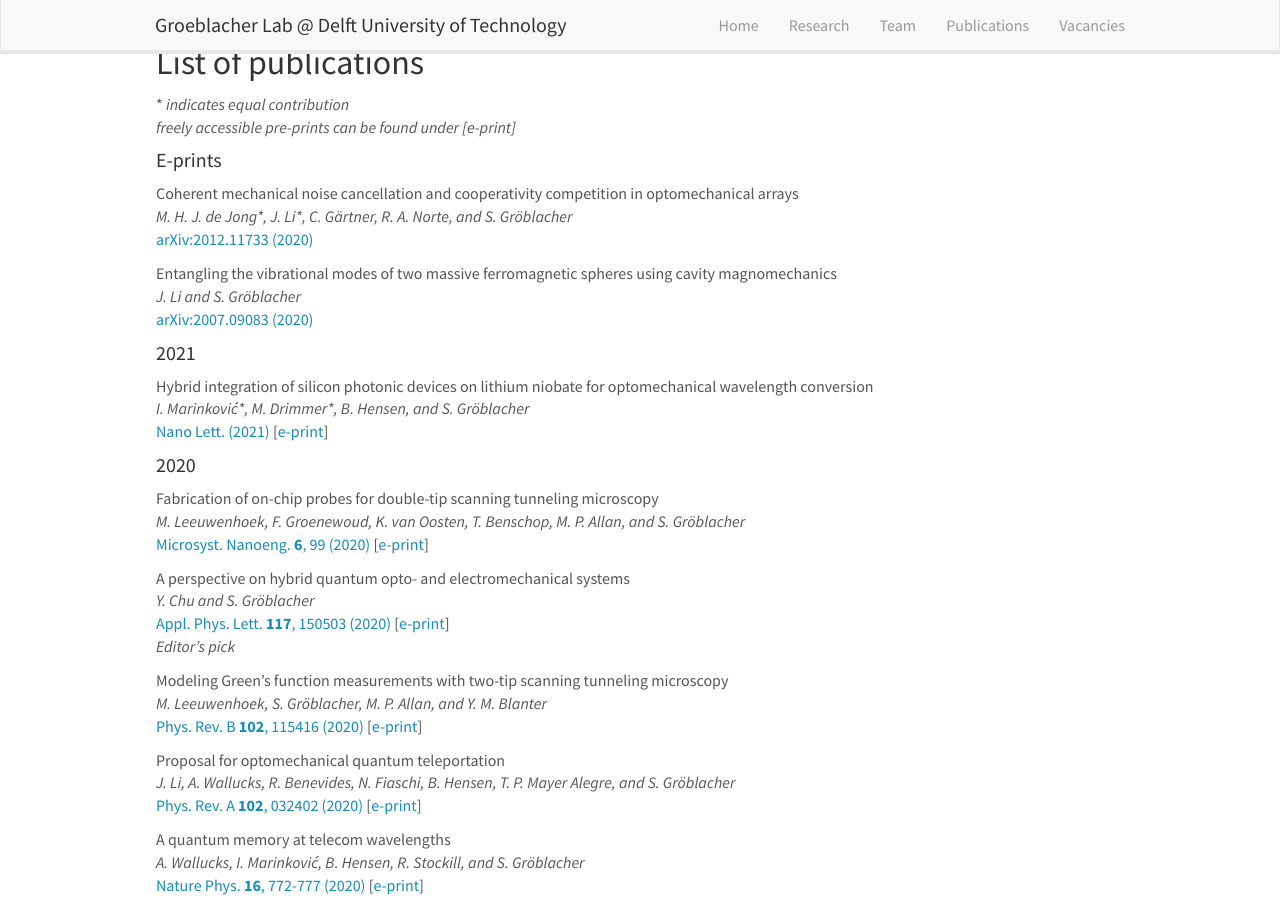
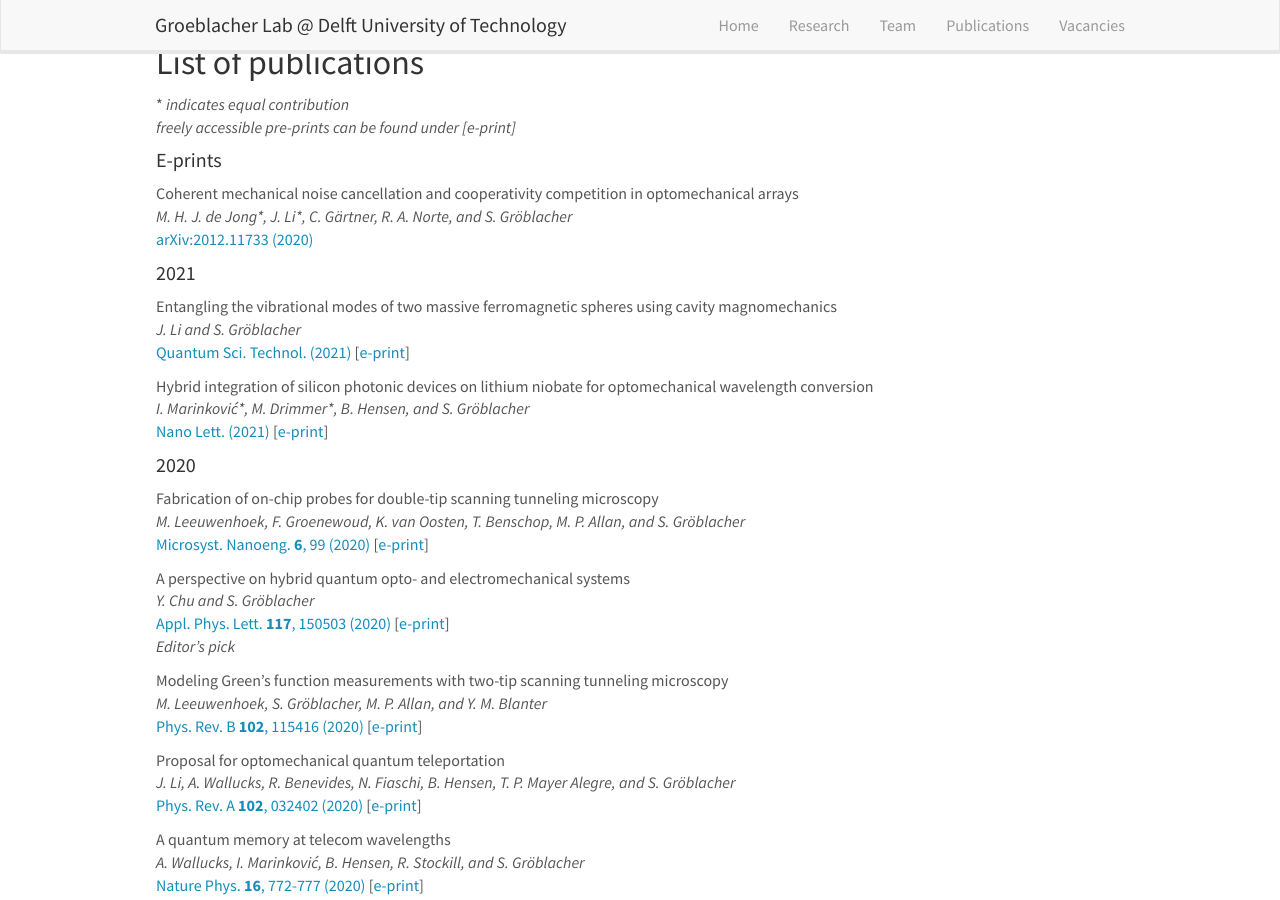
Before and after one commit to sgroeblacher/groeblacherlab, a Jekyll site: the page built from _pages/publications.md, in a window 1280 px wide and 900 px high, scrolled down 2630 px. Built offline with Jekyll 4.4.1, drawn with Linux system fonts in a browser that asks for light colours; nearby versions of some CDN libraries.

Commit message:
modified:   _data/publist.yml 	modified:   documents/CV_SGroeblacher.pdf

```diff
--- a/_data/publist.yml
+++ b/_data/publist.yml
@@ -17,14 +17,14 @@
   description:
   authors: J. Li and S. Gröblacher
   link:
-    url: https://arxiv.org/abs/2007.09083
-    display: arXiv:2007.09083 (2020)
-  arxiv: 0
-  eprint:
+    url: https://doi.org/10.1088/2058-9565/abd982
+    display: Quantum Sci. Technol. (2021)
+  arxiv: 1
+  eprint: https://arxiv.org/abs/2007.09083
   highlight: 0
   news2:
-  newyear: 0
-  year:
+  newyear: 1
+  year: 2021
 
 - title: "Hybrid integration of silicon photonic devices on lithium niobate for optomechanical wavelength conversion"
   image:
@@ -37,8 +37,8 @@
   eprint: https://arxiv.org/abs/2010.08493
   highlight: 0
   news2:
-  newyear: 1
-  year: 2021
+  newyear: 0
+  year:
 
 - title: "Fabrication of on-chip probes for double-tip scanning tunneling microscopy"
   image:
```
Also changed, not shown: 1 other file.
